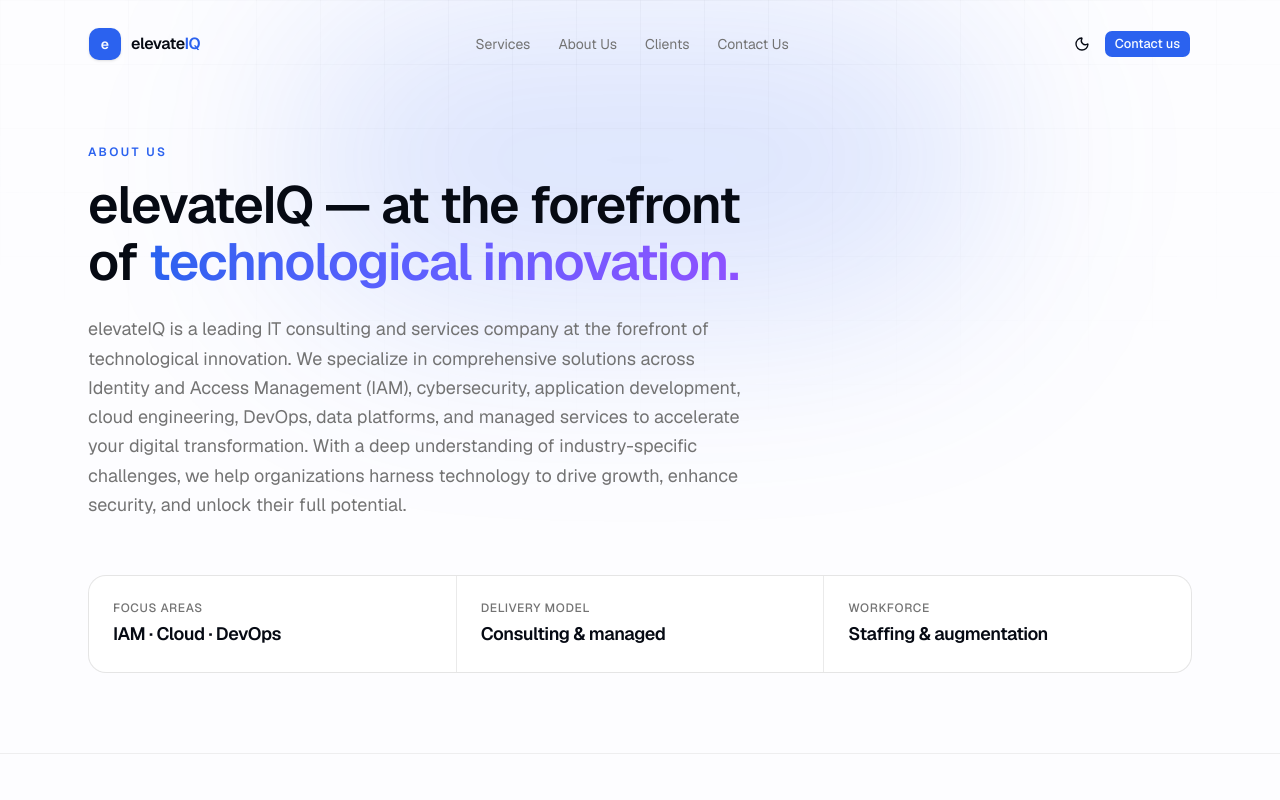
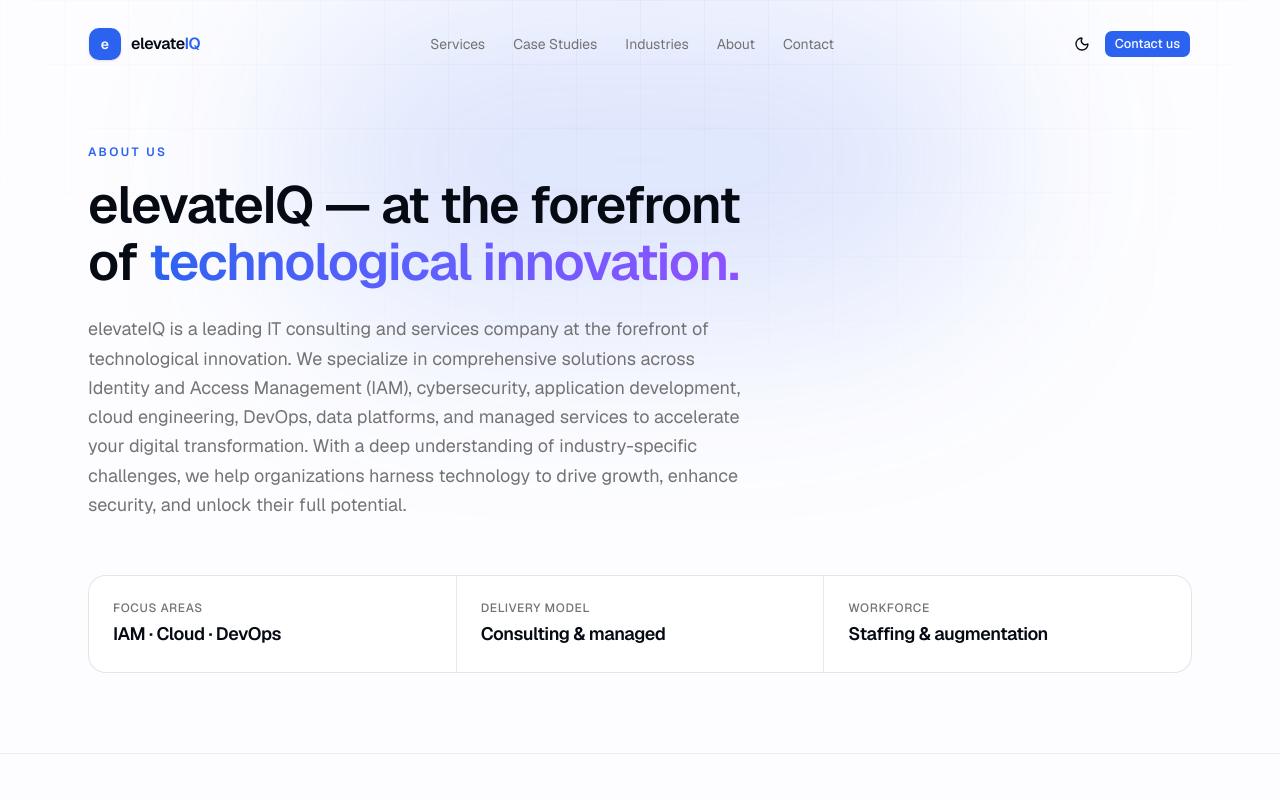
Before and after one commit to emailtorkalva/elevateIQRepo, a Next.js app: page /about in a window 1280 px wide. Shown: the top 800 px of the page. Built offline with nearby package versions, Linux system fonts and the light colour scheme.

Commit message:
Update navbar.tsx

```diff
--- a/components/home/navbar.tsx
+++ b/components/home/navbar.tsx
@@ -19,9 +19,10 @@
 
 const navLinks = [
   { href: "/services", label: "Services" },
-  { href: "/about", label: "About Us" },
-  { href: "/#clients", label: "Clients" },
-  { href: "/#contact", label: "Contact Us" },
+  { href: "/case-studies", label: "Case Studies" },
+  { href: "/industries", label: "Industries" },
+  { href: "/about", label: "About" },
+  { href: "/contact", label: "Contact" },
 ];
 
 export function Navbar() {
@@ -40,10 +41,7 @@
       initial={{ y: -16, opacity: 0 }}
       animate={{ y: 0, opacity: 1 }}
       transition={{ duration: 0.5, ease: [0.22, 1, 0.36, 1] }}
-      className={cn(
-        "fixed inset-x-0 top-0 z-50 px-4 pt-4 sm:px-6",
-        scrolled && "pt-3"
-      )}
+      className={cn("fixed inset-x-0 top-0 z-50 px-4 pt-4 sm:px-6", scrolled && "pt-3")}
     >
       <nav
         className={cn(
@@ -72,7 +70,7 @@
         <div className="flex items-center gap-1">
           <ThemeToggle className="hidden sm:inline-flex" />
           <Button size="sm" className="hidden md:inline-flex" asChild>
-            <Link href="/#contact">Contact us</Link>
+            <Link href="/contact">Contact us</Link>
           </Button>
 
           <Sheet open={open} onOpenChange={setOpen}>
@@ -106,7 +104,7 @@
                   <ThemeToggle />
                 </div>
                 <Button className="mt-4 w-full" asChild>
-                  <Link href="/#contact" onClick={() => setOpen(false)}>
+                  <Link href="/contact" onClick={() => setOpen(false)}>
                     Contact us
                   </Link>
                 </Button>
```
